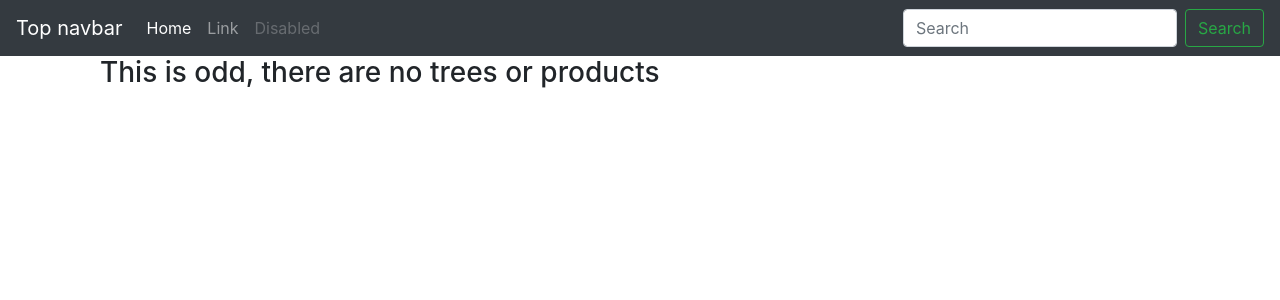
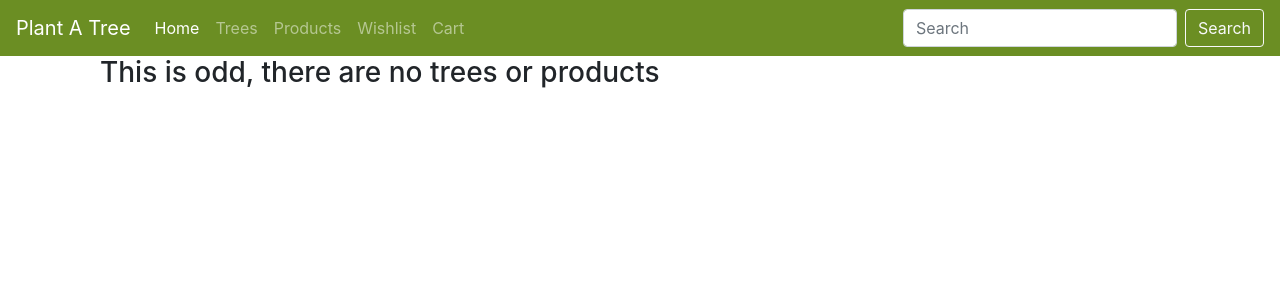
Before and after one commit to autlamps/plant-a-tree, a Django app: page /all/ in a window 1280 px wide. Shown: the top 300 px of the page. Run offline with Django 3.2, Linux system fonts and the light colour scheme; data that the repository does not hold is empty; some libraries are stand-ins or nearby versions.

Commit message:
Added navbar links and changed colour

```diff
--- a/templates/base_store.html
+++ b/templates/base_store.html
@@ -22,26 +22,34 @@
   </head>
  <body>
 
-    <nav class="navbar navbar-expand-md navbar-dark bg-dark">
-      <a class="navbar-brand" href="#">Top navbar</a>
+    <nav class="navbar navbar-expand-md navbar-dark" style="background-color: #6B8E23;">
+      <a class="navbar-brand" href="#">Plant A Tree</a>
       <button class="navbar-toggler" type="button" data-toggle="collapse" data-target="#navbarCollapse" aria-controls="navbarCollapse" aria-expanded="false" aria-label="Toggle navigation">
         <span class="navbar-toggler-icon"></span>
       </button>
       <div class="collapse navbar-collapse" id="navbarCollapse">
         <ul class="navbar-nav mr-auto">
           <li class="nav-item active">
-            <a class="nav-link" href="#">Home <span class="sr-only">(current)</span></a>
+            <a class="nav-link" href="{% url 'store:index' %}">Home <span class="sr-only"></span></a>
           </li>
           <li class="nav-item">
-            <a class="nav-link" href="#">Link</a>
+            <a class="nav-link" href="{% url 'store:showalltrees' %}">Trees</a>
           </li>
-          <li class="nav-item">
-            <a class="nav-link disabled" href="#">Disabled</a>
+            <li class="nav-item">
+            <a class="nav-link" href="{% url 'store:showallproducts' %}">Products</a>
+          </li>
+            </li>
+            <li class="nav-item">
+            <a class="nav-link" href="{% url 'store:wishlist' %}">Wishlist</a>
+          </li>
+            </li>
+            <li class="nav-item">
+            <a class="nav-link" href="{% url 'store:cart' %}">Cart</a>
           </li>
         </ul>
         <form class="form-inline mt-2 mt-md-0" method="get" action="{% url 'store:search' %}">
           <input class="form-control mr-sm-2" type="text" placeholder="Search" aria-label="Search", name="words">
-          <button class="btn btn-outline-success my-2 my-sm-0" type="submit">Search</button>
+          <button class="btn btn-outline-light my-2 my-sm-0" type="submit">Search</button>
         </form>
       </div>
     </nav>
```
